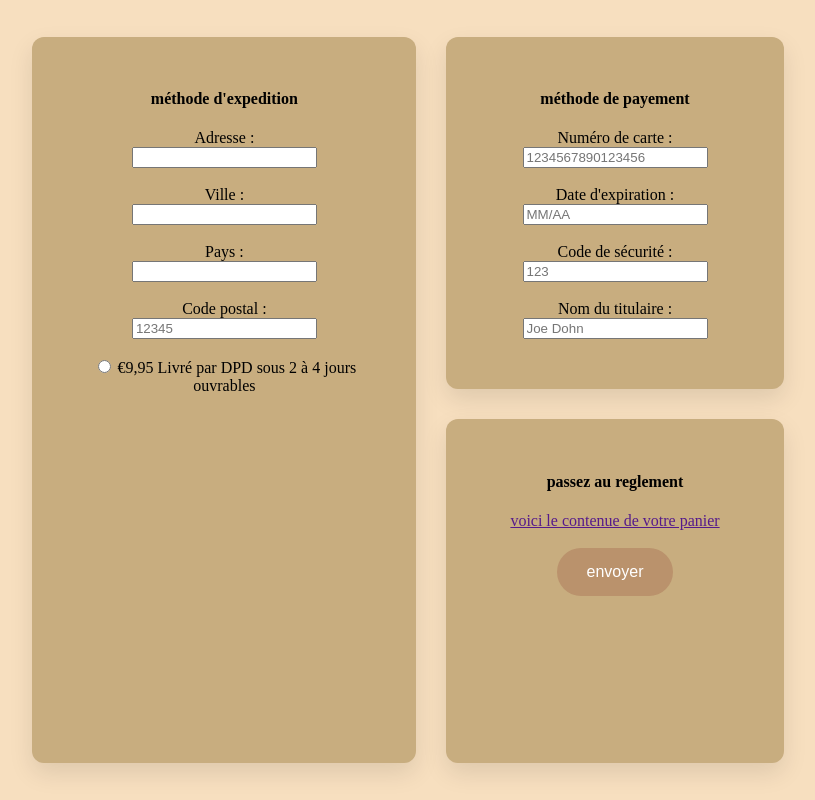
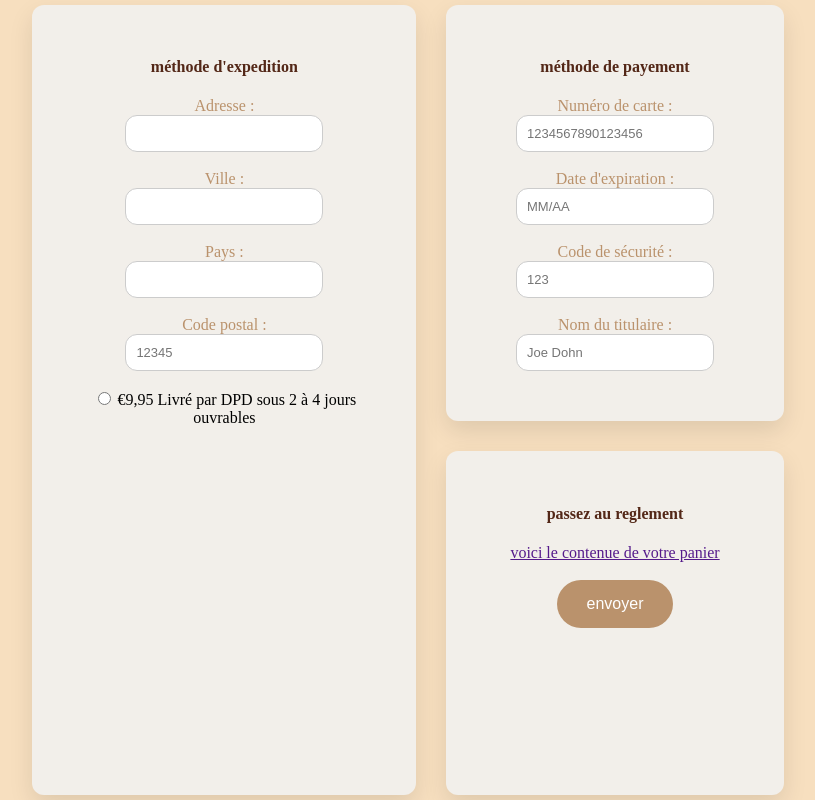
Before and after one commit to Yann336/Projet-transversale-web, a PHP site: page /views/pages/achat.php in a window 1280 px wide. Shown: the whole page, without its empty margins (264-1079 px from the left). Run offline with PHP 8.4, Linux system fonts and the light colour scheme.

Commit message:
mise au propre page css

```diff
--- a/assets/css/achat.css
+++ b/assets/css/achat.css
@@ -29,7 +29,7 @@ form {
     padding: 2rem;
     border-radius: 12px;
     box-shadow: 0 10px 25px rgba(0, 0, 0, 0.1);
-    background-color: rgb(200, 173, 127);
+    background-color: rgb(242, 239, 234);
     text-align: center;
 
     flex: 1 1 280px;
@@ -58,3 +58,19 @@ form {
 .submit_button:hover {
     color: rgb(83, 39, 23);
 }
+
+input {
+    border-radius: 12px;
+    padding: 10px;
+    border: 1px solid #ccc;
+    resize: vertical;
+    font-size: 13px;
+}
+
+h4 {
+    color: rgb(83, 39, 23);
+}
+
+label:not([for="dpd"]) {
+    color: rgb(186, 146, 108);
+}
```
Also changed, not shown: assets/css/SAV.css (+14 -2 lines), assets/css/inscription.css (+13 -1 lines), views/pages/SAV.php (+8 -4 lines).
